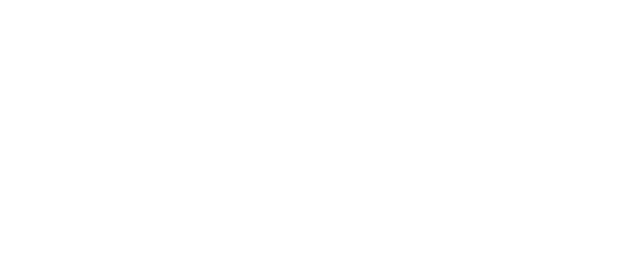
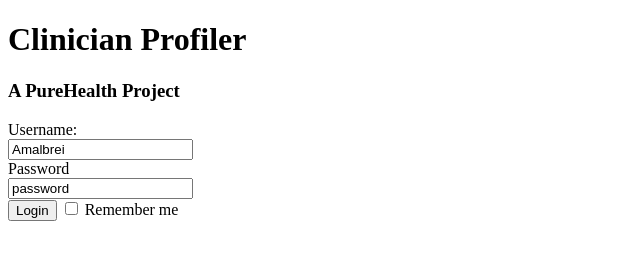
Before and after one commit to Mohammed-Ehsan02/simple_login_javascript, a plain HTML site: page index.html in a window 1280 px wide. Shown: the whole page, without its empty margins (0-640 px from the left). Drawn offline with Linux system fonts and the light colour scheme.

Commit message:
Updated html file

```diff
--- a/index.html
+++ b/index.html
@@ -4,13 +4,24 @@
 	<meta charset="UTF-8">
 	<meta http-equiv="X-UA-Compatible" content="IE=edge">
 	<meta name="viewport" content="width=device-width, initial-scale=1.0">
-	<title>Document</title>
+	<title>PureHealth Profiler 👨🏻‍⚕️</title>
 </head>
 <body>
 	<!-- No CSS -- Only html for now -->
 	<!-- A heading  -->
+	<h1>Clinician Profiler</h1>
+	<h3>A PureHealth Project</h3>
 	<!-- Input 1  -->
+	<form>
+		<label for="username">Username:</label><br>
+		<input type="text" id="username" name="username" value="Amalbrei"><br>
 	<!-- Input 2  -->
+	<label for="password">Password</label><br>
+	<input type="text" id="password" name="password" value="password"><br>
 	<!-- Button -- saying submit  -->
+	<input type="submit" value="Login">
+	<input type="checkbox" id="remember" name="remember" value="recall">
+	<label for="remember">Remember me</label>
+	</form>
 </body>
 </html>
```
